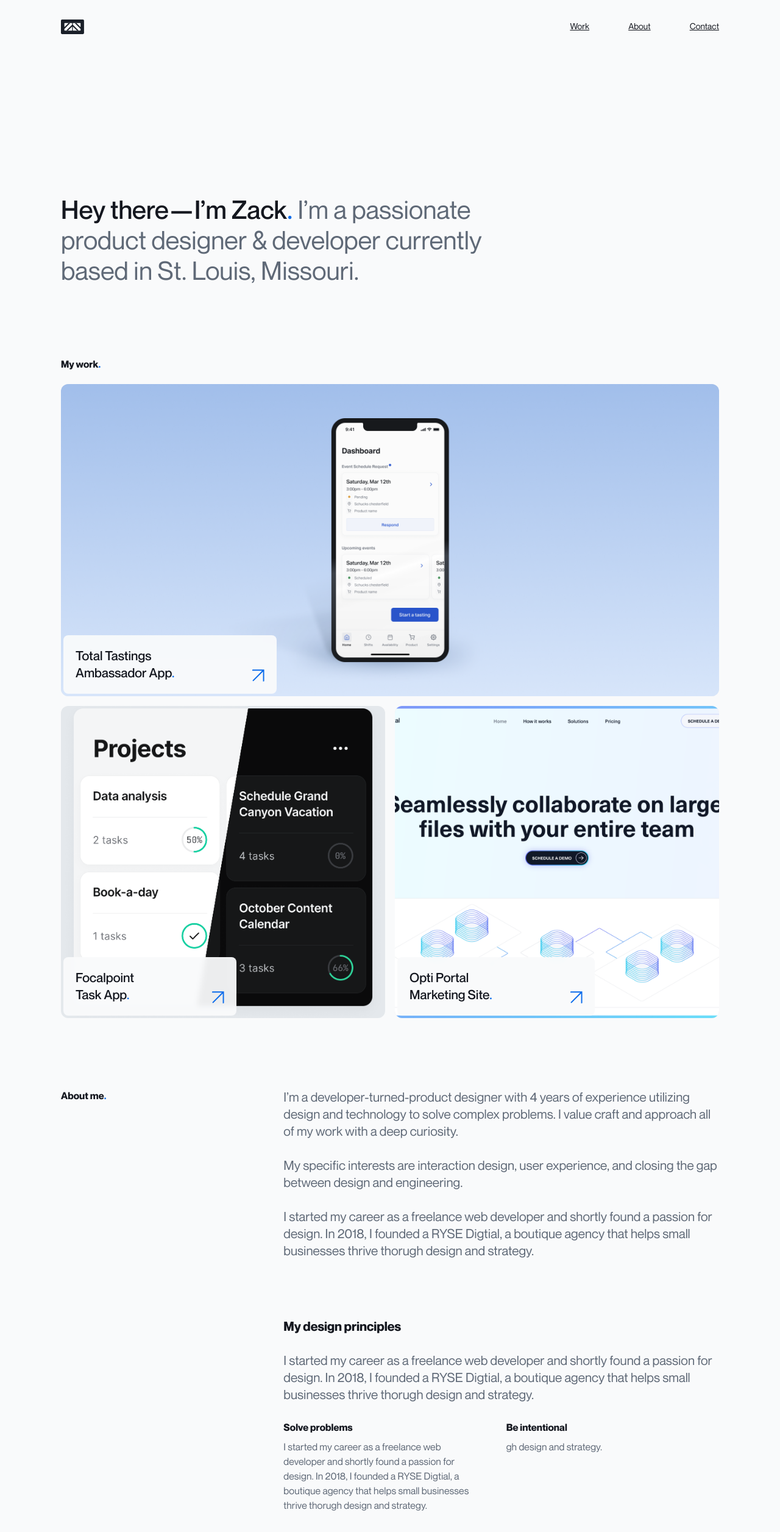
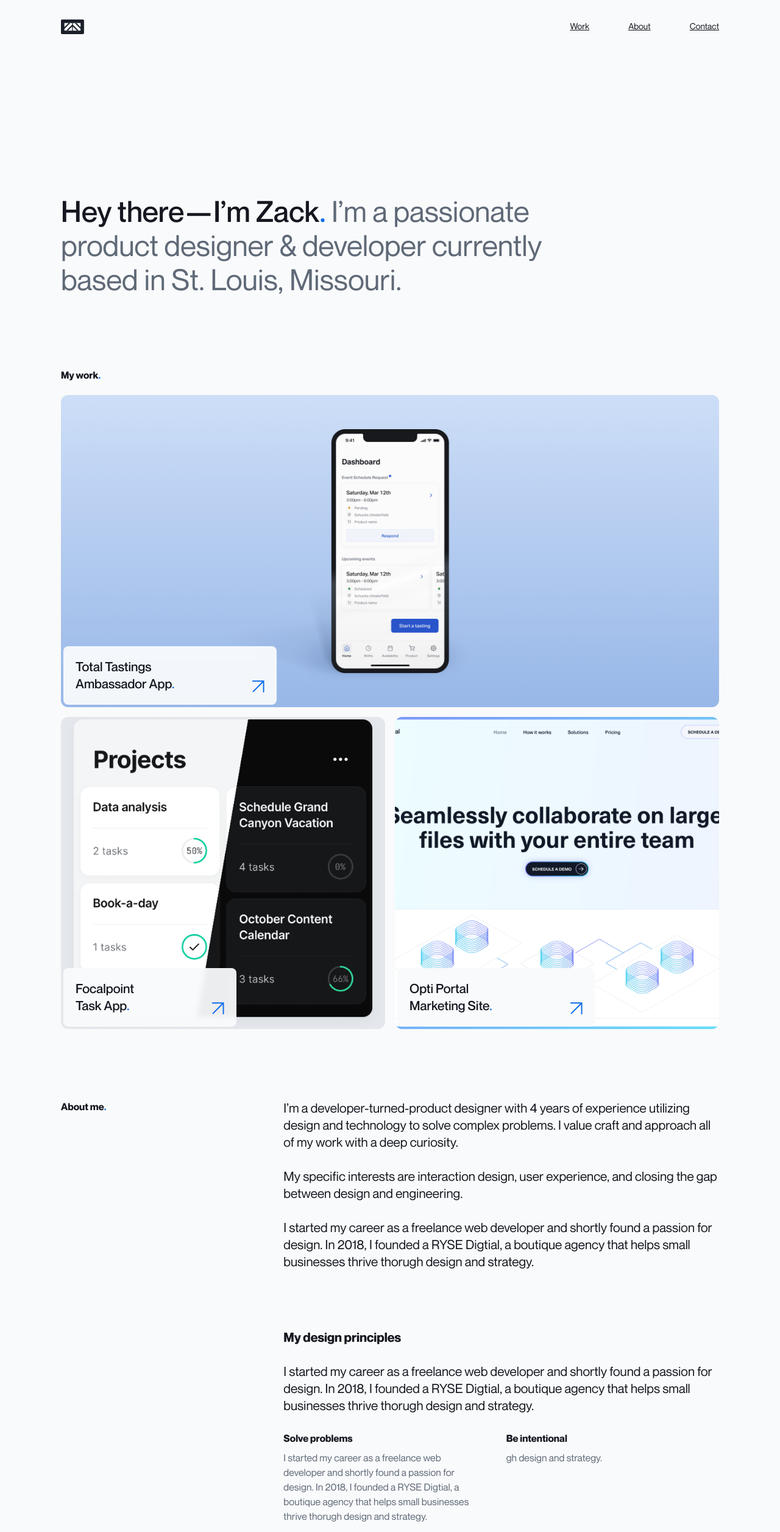
Before and after one commit to ztschwartz/next-portfolio, a Next.js app: page / in a window 1280 px wide. Shown: the top 2513 px of the page at 61% size. Built offline with nearby package versions, Linux system fonts and the light colour scheme.

Commit message:
text, color changes

```diff
--- a/pages/index.js
+++ b/pages/index.js
@@ -91,13 +91,13 @@ export default function Home({loaded , loaderView}) {
             <div className={`grid sectionContent ${HomeStyles.aboutContent}`}>
               <div className="col-6--6 contentSection">
                 <div className="textSection">
-                  <p className="textSoft textH6 textRegular">I’m a developer-turned-product designer with 4 years of experience utilizing design and technology to solve complex problems. I value craft and approach all of my work with a deep curiosity. </p>
-                  <p className="textSoft textH6 textRegular">My specific interests are interaction design, user experience, and closing the gap between design and engineering.</p>
-                  <p className="textSoft textH6 textRegular">I started my career as a freelance web developer and shortly found a passion for design. In 2018, I founded a RYSE Digtial, a boutique agency that helps small businesses thrive thorugh design and strategy.</p>
+                  <p className="textMain textH6 textRegular">I’m a developer-turned-product designer with 4 years of experience utilizing design and technology to solve complex problems. I value craft and approach all of my work with a deep curiosity. </p>
+                  <p className="textMain textH6 textRegular">My specific interests are interaction design, user experience, and closing the gap between design and engineering.</p>
+                  <p className="textMain textH6 textRegular">I started my career as a freelance web developer and shortly found a passion for design. In 2018, I founded a RYSE Digtial, a boutique agency that helps small businesses thrive thorugh design and strategy.</p>
                 </div>
                 <div className="textSection">
                   <p className="textMain textH6 textBold">My design principles</p>
-                  <p className="textSoft textH6 textRegular">I started my career as a freelance web developer and shortly found a passion for design. In 2018, I founded a RYSE Digtial, a boutique agency that helps small businesses thrive thorugh design and strategy.</p>
+                  <p className="textMain textH6 textRegular">I started my career as a freelance web developer and shortly found a passion for design. In 2018, I founded a RYSE Digtial, a boutique agency that helps small businesses thrive thorugh design and strategy.</p>
 
                   <div className="textRow">
                     <div className="textGroup">
--- a/styles/components/CaseStudyCard.module.css
+++ b/styles/components/CaseStudyCard.module.css
@@ -15,17 +15,17 @@
     overflow: hidden;
 }
 
-.caseStudyCard:hover{
+.caseStudyCard:hover .cardImgSection{
     /* box-shadow: 0 0 0 2px var(--accentLight);
     transition: box-shadow 100ms ease-out; */
-    filter: brightness(0.98);
+    filter: brightness(0.95);
 }
 
 
 
 
 .caseStudyCard:active{
-    filter: brightness(0.96);
+    filter: brightness(0.92);
 }
 
 .cardImgSection{
@@ -121,8 +121,6 @@
 @media (prefers-color-scheme: dark){
 
     .caseStudyCard:hover{
-        box-shadow: 0 0 0 2px var(--accentDark);
-        transition: box-shadow 100ms ease-out;
     }
 
     .cardInner{
--- a/styles/type.css
+++ b/styles/type.css
@@ -33,7 +33,7 @@ body{
 /* TYPE SCALE - VARIABLES */
 
 :root{
-    --text42: 2.625rem/3.125rem 'Neue-Montreal', -apple-system, BlinkMacSystemFont, 'Segoe UI', Roboto, Helvetica, Arial, sans-serif;
+    --text48: 3rem/3.5rem 'Neue-Montreal', -apple-system, BlinkMacSystemFont, 'Segoe UI', Roboto, Helvetica, Arial, sans-serif;
     --text36: 2.25rem/2.75rem 'Neue-Montreal', -apple-system, BlinkMacSystemFont, 'Segoe UI', Roboto, Helvetica, Arial, sans-serif;
     --text32: 2rem/2.375rem 'Neue-Montreal', -apple-system, BlinkMacSystemFont, 'Segoe UI', Roboto, Helvetica, Arial, sans-serif;
     --text28: 1.75rem/2rem 'Neue-Montreal', -apple-system, BlinkMacSystemFont, 'Segoe UI', Roboto, Helvetica, Arial, sans-serif;
@@ -49,7 +49,7 @@ body{
 /* TEXT STYLES */
 
 .textH1{
-    font: var(--text42);
+    font: var(--text48);
 }
 
 .textH2{
```
Also changed, not shown: public/img/tt-feature-img.png.
